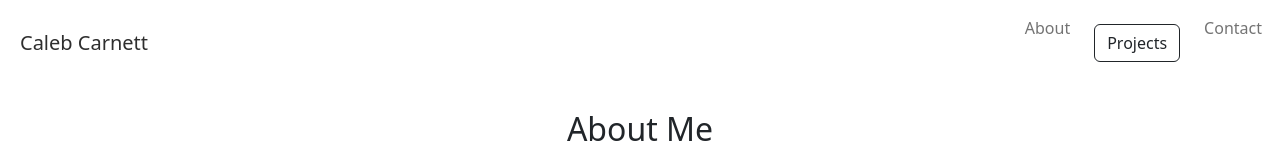
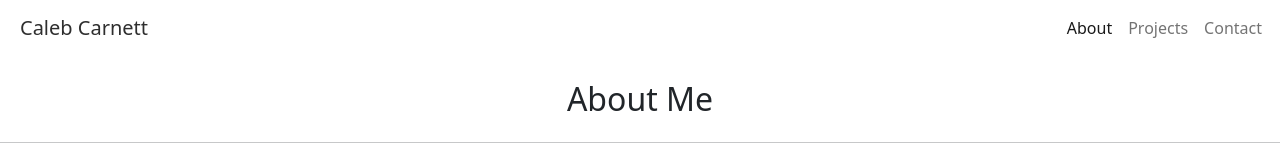
Before and after one commit to calebcarnett/My-Portfolio, a React (Create React App) app: page / in a window 1280 px wide. Shown: the top 160 px of the page. Built offline with nearby package versions, Linux system fonts and the light colour scheme.

Commit message:
fixed navbar

```diff
--- a/src/components/NavTabs.js
+++ b/src/components/NavTabs.js
@@ -31,22 +31,26 @@ function NavTabs({ currentPage, handlePageChange }) {
               href="#AboutMe"
               onClick={() => handlePageChange("AboutMe")}
               className={
-                currentPage === "Home" ? "nav-link active" : "nav-link"
+                currentPage === "AboutMe" ? "nav-link active" : "nav-link"
               }
             >
               About
             </a>
           </li>
-          <a
-            href="/#Projects"
-            type="button"
-            className="btn btn-outline-dark btn-floating m-3 "
-          >
-            Projects
-          </a>
           <li className="nav-item">
             <a
-              href="/contact"
+              href="#Projects"
+              onClick={() => handlePageChange("Projects")}
+              className={
+                currentPage === "Projects" ? "nav-link active" : "nav-link"
+              }
+            >
+              Projects
+            </a>
+          </li>
+          <li className="nav-item">
+            <a
+              href="#contact"
               onClick={() => handlePageChange("Contact")}
               className={
                 currentPage === "Contact" ? "nav-link active" : "nav-link"
```
